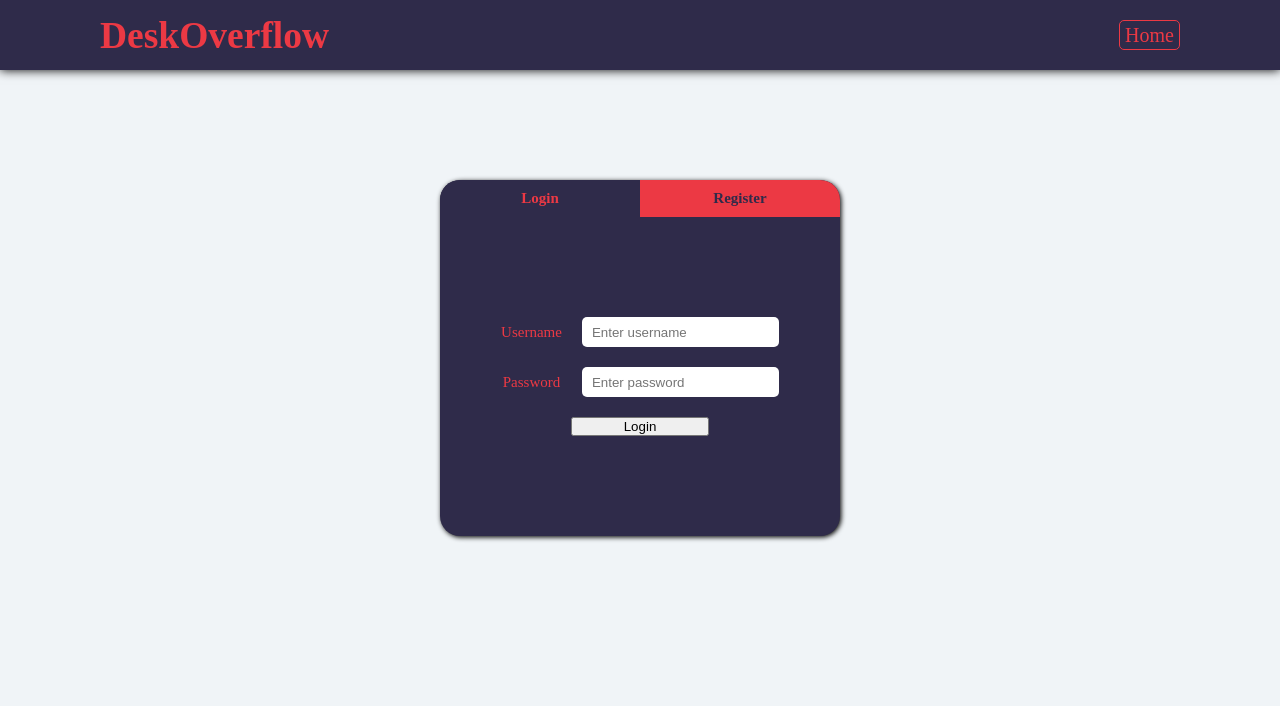
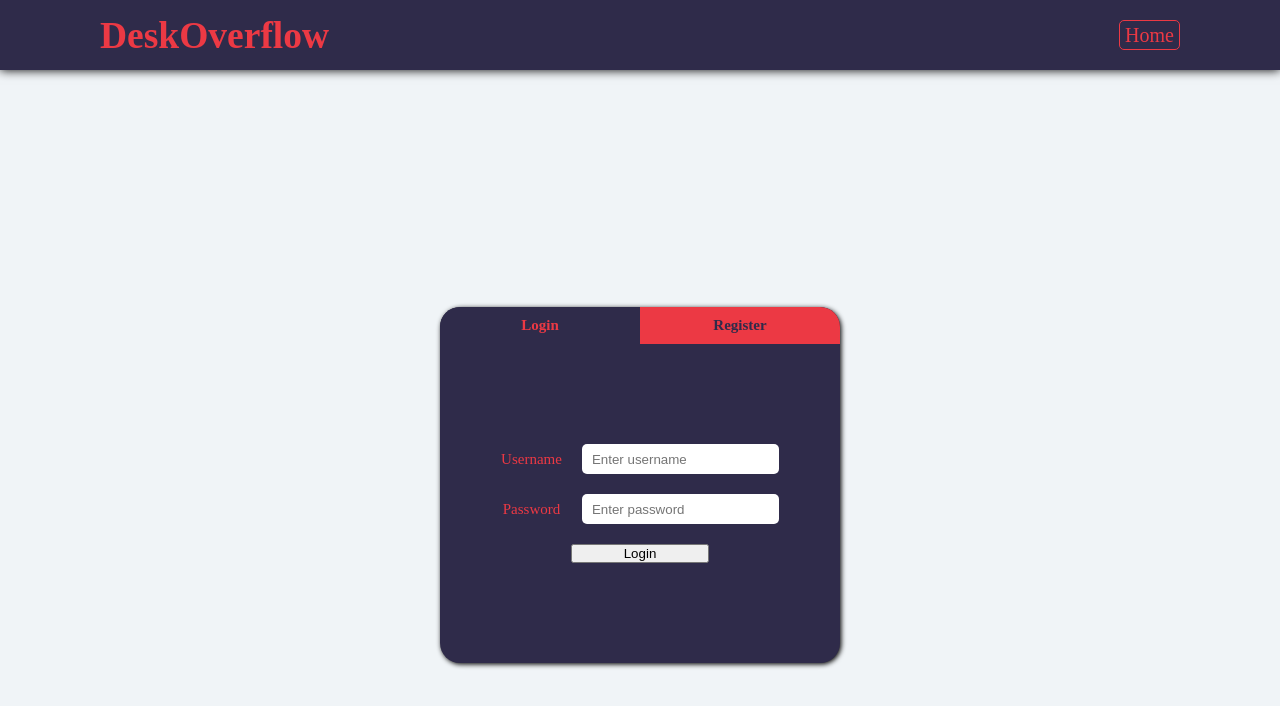
Before and after one commit to Dev-Desk-queque/front-end, a React (Create React App) app: page /login in a window 1280 px wide. Shown: the top 706 px of the page. Built offline with nearby package versions, Linux system fonts and the light colour scheme.

Commit message:
sidebar on dashboard

```diff
--- a/src/App.js
+++ b/src/App.js
@@ -1,6 +1,11 @@
 /* eslint-disable react-hooks/exhaustive-deps */
 import React, { useEffect } from "react";
-import { BrowserRouter as Router, Switch, Route } from "react-router-dom";
+import {
+  BrowserRouter as Router,
+  Switch,
+  Route,
+  Redirect,
+} from "react-router-dom";
 import Navbar from "./components/navbar";
 import styled, { keyframes } from "styled-components";
 import PrivateRoute from "./components/PrivateRoute";
@@ -62,16 +67,19 @@ const Messages = styled.section`
 
 const Container = styled.div`
   display: flex;
-  flex-direction: column;
+  flex-direction: row;
+  margin-top: 7rem;
+  height: calc(100vh - 7rem);
   justify-content: center;
   align-items: center;
-  margin-top: 8rem;
+  width: 100%;
 `;
 
 function App() {
   const { token, axiosWithAuth: axios } = useAxios();
   const dispatch = useDispatch();
   const systemMessages = useSelector((state) => state.systemMessages);
+  const user = useSelector((state) => state.user);
 
   useEffect(() => {
     if (token) {
@@ -124,7 +132,11 @@ function App() {
 
             {/* Here is where people will land when they first get here! */}
             <Route exact path="/">
-              <h2>Well hiiiii there!!! :D</h2>
+              {user.token !== null ? (
+                <Redirect to="/dashboard" />
+              ) : (
+                <Redirect to="/login" />
+              )}
             </Route>
 
             {/* If no valid route, here is a 404 page! Let's make it funny! :D */}
--- a/src/components/createIssue/index.js
+++ b/src/components/createIssue/index.js
@@ -1,74 +1,10 @@
 import React from "react";
-import styled from "styled-components";
 import { useDispatch } from "react-redux";
 import { useHistory } from "react-router-dom";
 import { submitNewIssue, getIssues } from "../../actions";
 import useAxios from "../../hooks/useAxios";
-import * as yup from "yup";
 import useForm from "../../hooks/useForm";
 import StyledForm from "../styledForm";
-
-const Container = styled.div`
-  display: flex;
-  flex-direction: column;
-  justify-content: center;
-  align-items: center;
-  width: 25%;
-  form {
-    width: 100%;
-    display: grid;
-    grid-template-columns: 25% 1fr;
-    grid-gap: 2rem;
-    background: white;
-    padding: 5rem 2rem;
-    margin-top: 5rem;
-    box-shadow: 0.0625rem 0.0625rem 0.125rem 0rem black;
-    border-radius: 2rem;
-    label,
-    input,
-    textarea,
-    button,
-    .title {
-      display: flex;
-      flex-direction: column;
-      justify-content: center;
-      align-items: center;
-      text-align: center;
-    }
-
-    textarea,
-    input {
-      border: thin solid rgba(50, 50, 50, 0.25);
-      background: whitesmoke;
-    }
-
-    textarea {
-      resize: none;
-      height: 10rem;
-    }
-    label {
-      grid-column: 1 / 2;
-      font-size: 1.25rem;
-    }
-    input {
-      grid-column: 2 / 3;
-    }
-    .title {
-      grid-column: 1 / 3;
-    }
-    button {
-      grid-column: 1 / 3;
-      margin: 0rem 5rem;
-    }
-  }
-`;
-
-const issueCreateSchema = yup.object().shape({
-  topic: yup.string().required(),
-  question: yup.string().required(),
-  what_I_tried: yup.string().required(),
-  code_language: yup.string().required(),
-});
 
 const initialFormValues = {
   topic: "",
@@ -76,8 +12,6 @@ const initialFormValues = {
   what_I_tried: "",
   code_language: "",
 };
-
-const initialFormErrors = initialFormValues;
 
 export default function CreateIssue(props) {
   const [formValues, onFormChange] = useForm(initialFormValues);
--- a/src/components/dashboard/index.js
+++ b/src/components/dashboard/index.js
@@ -1,30 +1,12 @@
-/* eslint-disable react-hooks/exhaustive-deps */
 import React from "react";
-import styled from "styled-components";
-import { useSelector } from "react-redux";
-import Issue from "./issue";
-
-const Container = styled.div`
-  display: flex;
-  flex-wrap: wrap;
-  justify-content: center;
-  align-items: center;
-`;
+import Sidebar from "./sidebar";
+import IssueList from "./issueList";
 
 export default function Issues(props) {
-  const issues = useSelector((state) => state.issues);
-  const user = useSelector((state) => state.user);
-
   return (
-    <Container>
-      {issues.length > 0 ? (
-        issues.map((issue) => {
-          const myIssue = issue.question_user_id === user.id;
-          return <Issue issue={issue} key={issue.key} isMyIssue={myIssue} />;
-        })
-      ) : (
-        <React.Fragment />
-      )}
-    </Container>
+    <React.Fragment>
+      <Sidebar />
+      <IssueList />
+    </React.Fragment>
   );
 }
--- /dev/null
+++ b/src/components/dashboard/issueList/index.js
@@ -0,0 +1,31 @@
+import React from "react";
+import styled from "styled-components";
+import { useSelector } from "react-redux";
+import Issue from './issue';
+
+const Container = styled.div`
+  display: flex;
+  flex-wrap: wrap;
+  justify-content: center;
+  align-items: center;
+  width: 100%;
+  overflow-y: scroll;
+`;
+
+export default function IssueList() {
+  const issues = useSelector((state) => state.issues);
+  const user = useSelector((state) => state.user);
+
+  return (
+    <Container>
+      {issues.length > 0 ? (
+        issues.map((issue) => {
+          const myIssue = issue.question_user_id === user.id;
+          return <Issue issue={issue} key={issue.key} isMyIssue={myIssue} />;
+        })
+      ) : (
+        <React.Fragment />
+      )}
+    </Container>
+  );
+}
--- a/src/components/dashboard/issue.js
+++ b/src/components/dashboard/issueList/issue.js
@@ -1,8 +1,8 @@
 import React, { useState } from "react";
 import styled from "styled-components";
 import { useDispatch } from "react-redux";
-import useAxios from "../../hooks/useAxios";
-import { deleteIssue, getIssues } from "../../actions";
+import useAxios from "../../../hooks/useAxios";
+import { deleteIssue, getIssues } from "../../../actions";
 
 const Container = styled.section`
   display: grid;
--- /dev/null
+++ b/src/components/dashboard/sidebar.js
@@ -0,0 +1,42 @@
+import React from "react";
+import styled from "styled-components";
+import { useSelector } from "react-redux";
+
+const Container = styled.div`
+  display: flex;
+  flex-direction: column;
+  justify-content: center;
+  background: white;
+  align-items: center;
+  width: 25rem;
+  height: 100%;
+  box-shadow: 0rem 0rem 0.25rem 0rem black;
+  overflow-y: scroll;
+  section.issues {
+    background: grey;
+    width: 100%;
+    display: flex;
+    flex-direction: column;
+    align-items: center;
+    height: 20rem;
+  }
+`;
+
+export default function Sidebar() {
+  const user = useSelector((state) => state.user);
+  const watchedIssues = useSelector((state) =>
+    state.issues.filter((issue) => {
+      return issue.question_user_id === user.id;
+    })
+  );
+  return (
+    <Container>
+      <h1>Watching</h1>
+      <section className="issues">
+        {watchedIssues.map((issue) => {
+          return <h1>{issue.question}</h1>;
+        })}
+      </section>
+    </Container>
+  );
+}
```
